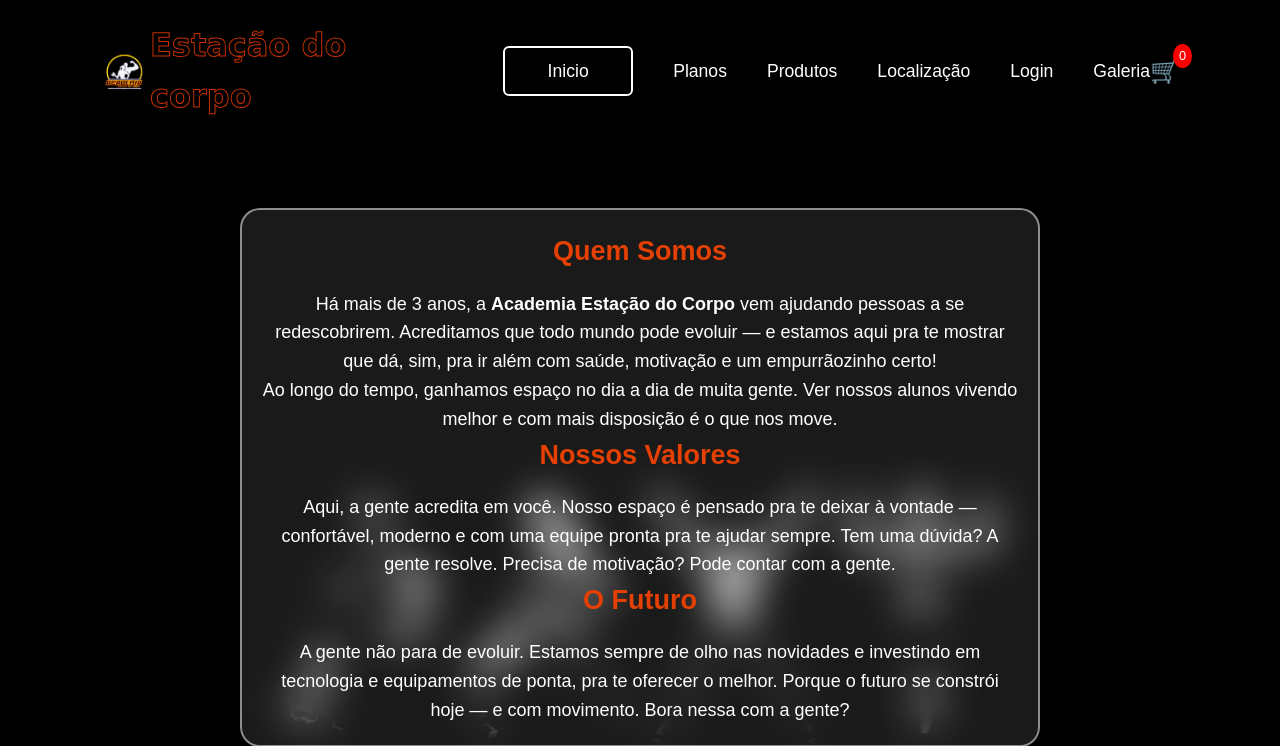
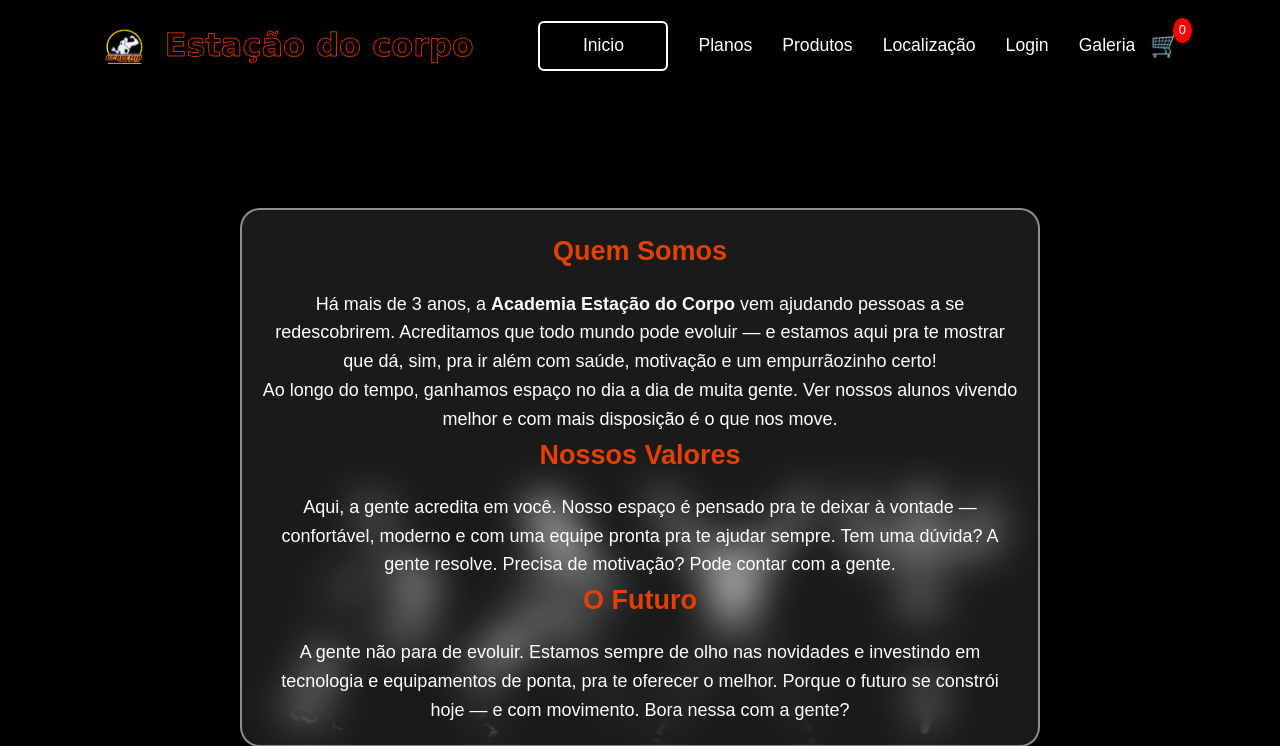
Before and after one commit to ERKpossamai/HTML, a PHP site: page / in a window 1280 px wide. Shown: the top 746 px of the page. Run offline with PHP 8.4, Linux system fonts and the light colour scheme.

Commit message:
galeria-navmargin

```diff
--- a/MeuTCC/carrinho.html
+++ b/MeuTCC/carrinho.html
@@ -11,7 +11,7 @@
 </head>
 <body>
     <header>
-        <img class="logo-img" src="img/logo.png" alt="Logo Estação do Corpo">
+        <img class="logo-img" src="img/logo.png" alt="Logo Estação do Corpo" >
         <h1>Estação do corpo</h1>
         <div class="carrinho" onclick="toggleCarrinho()" aria-label="Carrinho de compras">
           <a href="produto.html">
--- a/MeuTCC/css/index.css
+++ b/MeuTCC/css/index.css
@@ -86,7 +86,7 @@ header h1:hover::before {
   color: #fff;
   text-decoration: none;
   font-weight: 500;
-  margin-left: 40px;
+  margin-left: 30px;
 }
 
 .navegation a::after {
```
